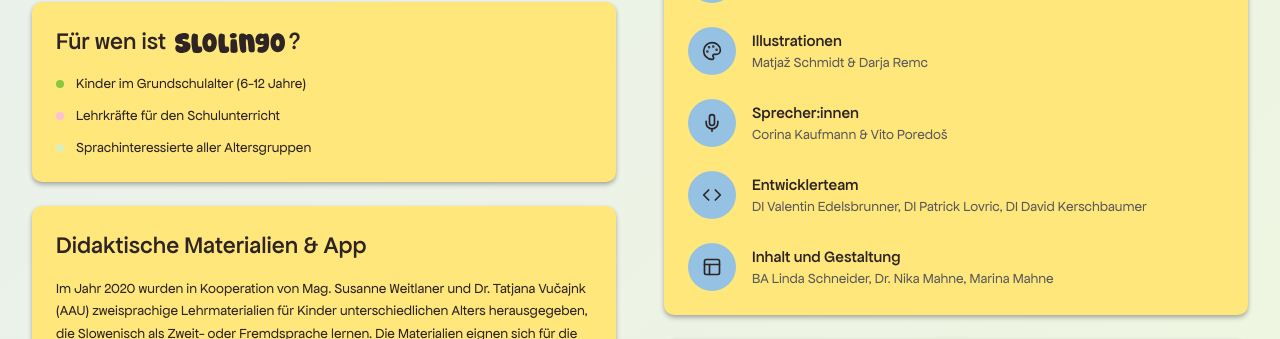
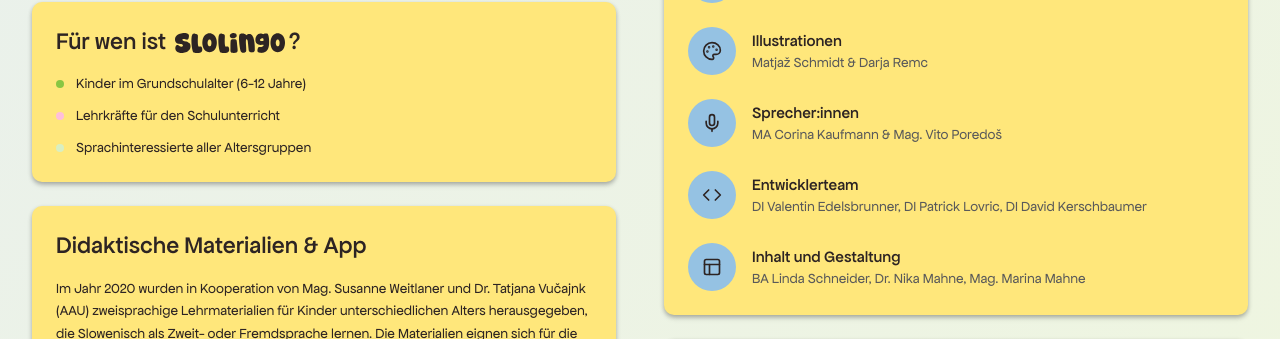
Before and after one commit to slolingo/slolingo.github.io, a React (Vite) app: page / in a window 1280 px wide. Shown: the part 2760-3099 px from the top of the page. Built offline with nearby package versions, Linux system fonts and the light colour scheme.

Commit message:
Adds more titles to participatns

```diff
--- a/src/i18n/i18n.tsx
+++ b/src/i18n/i18n.tsx
@@ -64,11 +64,11 @@
     'about.team.illustrations.title': 'Illustrationen',
     'about.team.illustrations.names': 'Matjaž Schmidt & Darja Remc',
     'about.team.speakers.title': 'Sprecher:innen',
-    'about.team.speakers.names': 'Corina Kaufmann & Vito Poredoš',
+    'about.team.speakers.names': 'MA Corina Kaufmann & Mag. Vito Poredoš',
     'about.team.devs.title': 'Entwicklerteam',
     'about.team.devs.names': 'DI Valentin Edelsbrunner, DI Patrick Lovric, DI David Kerschbaumer',
     'about.team.contentDesign.title': 'Inhalt und Gestaltung',
-    'about.team.contentDesign.names': 'BA Linda Schneider, Dr. Nika Mahne, Marina Mahne',
+    'about.team.contentDesign.names': 'BA Linda Schneider, Dr. Nika Mahne, Mag. Marina Mahne',
 
     // Partners
     'about.partners.title': 'Partner & Unterstützung',
```
